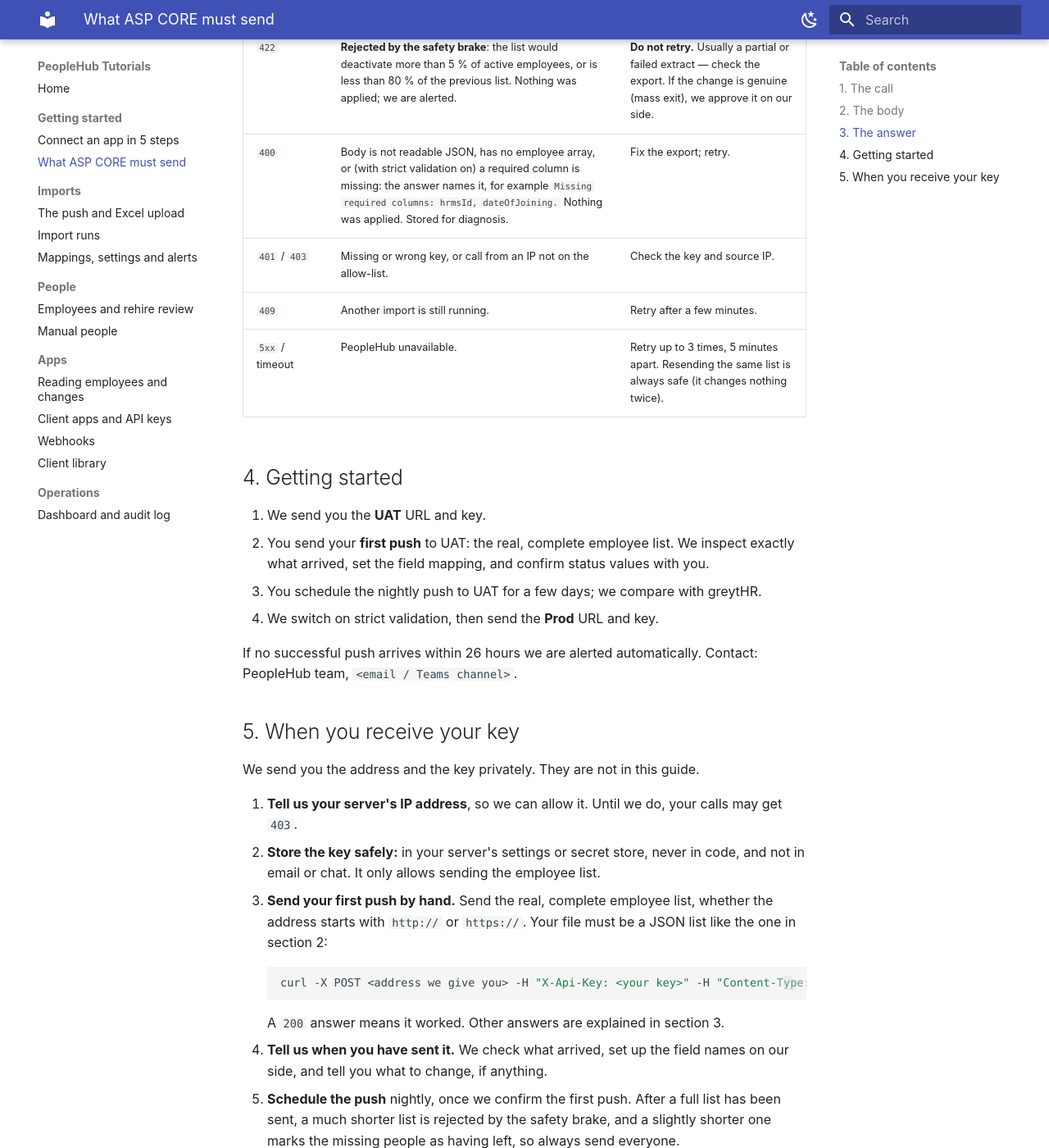
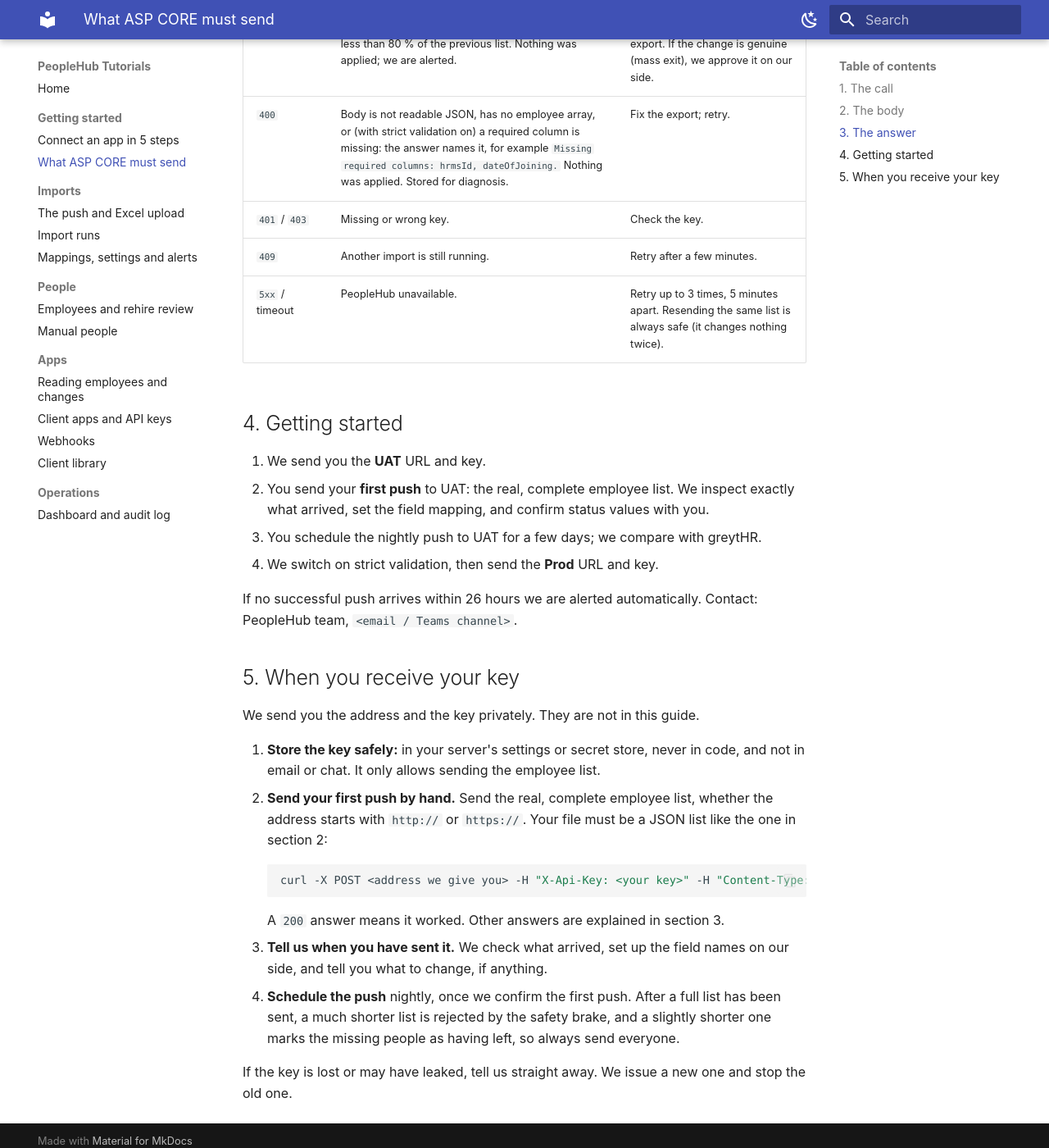
Before and after one commit to asprcmdevelopers-repo/peoplehub-docs, an MkDocs documentation site: the page built from docs/it-contract.md, in a window 1280 px wide and 1400 px high, scrolled down 3027 px. Shown: the whole window at 82% size. Built offline with MkDocs 1.6.1 and Material for MkDocs 9.7.7, drawn with Linux system fonts in a browser that asks for light colours; some of the changed text lies outside the part shown.

Commit message:
No IP address needed from ASP CORE

````diff
--- a/docs/it-contract.md
+++ b/docs/it-contract.md
@@ -10,7 +10,6 @@ PeopleHub is the only consumer of this push; every other internal app reads from
 | **URL** | UAT: `https://<uat-peoplehub-host>/api/v1/import/employees` · Prod: `https://<prod-peoplehub-host>/api/v1/import/employees`. While UAT has no certificate its address starts with `http://`: use the exact address we give you. |
 | **Method** | `POST` |
 | **Headers** | `Content-Type: application/json` · `X-Api-Key: <key we give you>` (one key per environment; keep it secret) |
-| **Source IP** | Calls must come from the ASP CORE server(s); tell us their IPs so we can allow-list them. |
 | **Schedule** | Nightly (we suggest 01:00 IST). If you can push more often (every few hours) or on demand, tell us — no change needed on your side. |
 | **Size** | All employees in one call (≈ 600 rows, well under 1 MB; the limit is 20 MB). |
 
@@ -79,7 +78,7 @@ Other personal fields, such as date of birth, gender or phone number, are kept a
 | `200` | Imported. Body: `{ "runId", "status": "Succeeded", "received", "created", "updated", "deactivated", "reactivated", "skipped", "errors": [ … ], "warnings": [ … ] }` | Log `runId` and the counts. Rows listed in `errors` were skipped (the rest were imported); we fix those with HR. |
 | `422` | **Rejected by the safety brake**: the list would deactivate more than 5 % of active employees, or is less than 80 % of the previous list. Nothing was applied; we are alerted. | **Do not retry.** Usually a partial or failed extract — check the export. If the change is genuine (mass exit), we approve it on our side. |
 | `400` | Body is not readable JSON, has no employee array, or (with strict validation on) a required column is missing: the answer names it, for example `Missing required columns: hrmsId, dateOfJoining.` Nothing was applied. Stored for diagnosis. | Fix the export; retry. |
-| `401` / `403` | Missing or wrong key, or call from an IP not on the allow-list. | Check the key and source IP. |
+| `401` / `403` | Missing or wrong key. | Check the key. |
 | `409` | Another import is still running. | Retry after a few minutes. |
 | `5xx` / timeout | PeopleHub unavailable. | Retry up to 3 times, 5 minutes apart. Resending the same list is always safe (it changes nothing twice). |
 
@@ -96,9 +95,8 @@ If no successful push arrives within 26 hours we are alerted automatically. Cont
 
 We send you the address and the key privately. They are not in this guide.
 
-1. **Tell us your server's IP address**, so we can allow it. Until we do, your calls may get `403`.
-2. **Store the key safely:** in your server's settings or secret store, never in code, and not in email or chat. It only allows sending the employee list.
-3. **Send your first push by hand.** Send the real, complete employee list, whether the address starts with `http://` or `https://`. Your file must be a JSON list like the one in section 2:
+1. **Store the key safely:** in your server's settings or secret store, never in code, and not in email or chat. It only allows sending the employee list.
+2. **Send your first push by hand.** Send the real, complete employee list, whether the address starts with `http://` or `https://`. Your file must be a JSON list like the one in section 2:
 
    ```bash
    curl -X POST <address we give you> -H "X-Api-Key: <your key>" -H "Content-Type: application/json" -d @employees.json
````
Also changed, not shown: other parts of docs/it-contract.md (+2 -2 lines).
